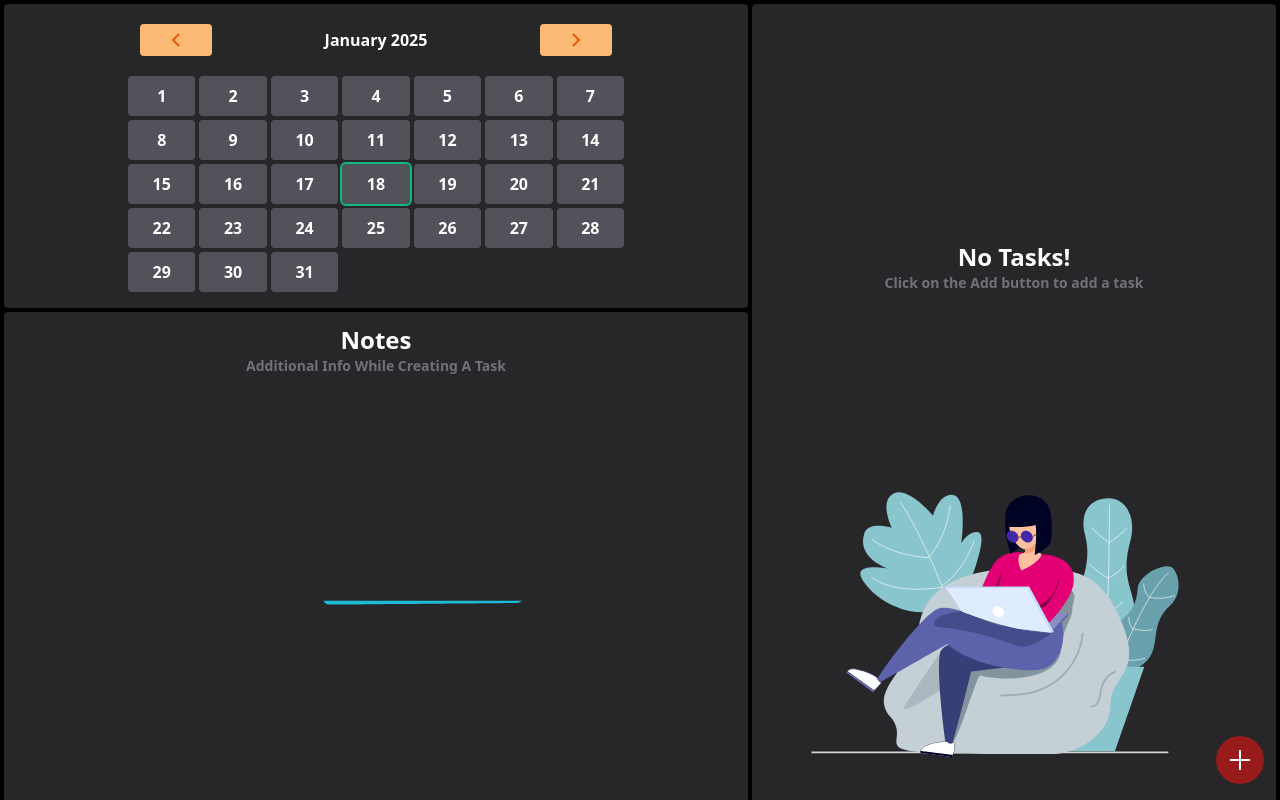
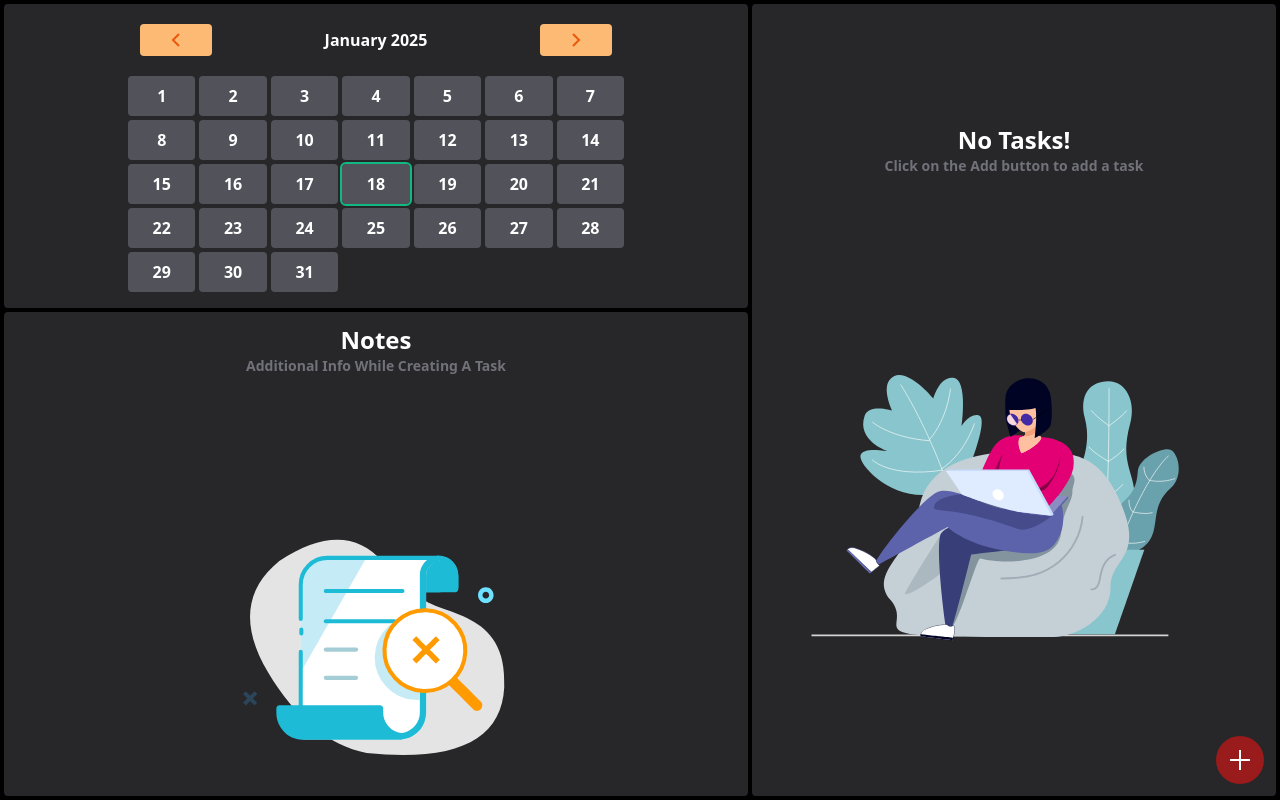
Before and after one commit to charan-nunnabhatla/habit-pro, a Next.js app: page / in a window 1280 px wide. Shown: the top 800 px of the page. Built offline with nearby package versions, Linux system fonts and the light colour scheme.

Commit message:
fixed animation not showing on empty notes

```diff
--- a/app/containers/notes-container.tsx
+++ b/app/containers/notes-container.tsx
@@ -12,7 +12,18 @@ const Lottie = dynamic(() => import("react-lottie-player"), { ssr: false });
 
 export default function NotesContainer() {
   const [habitsData, setHabitData] = useAtom(habitDataAtom);
+
+  let habitsNotes = habitsData.map((habit) => {
+    return habit.notes;
+  });
+
+  habitsNotes = habitsNotes.filter((value) => value !== "");
+
+  console.log("Notes");
+  console.log(habitsNotes);
+
   let key = "";
+
   return (
     <div
       key={key}
@@ -21,7 +32,7 @@ export default function NotesContainer() {
       <span className=" text-sm text-zinc-500 font-bold">
         Additional Info While Creating A Task
       </span>
-      {habitsData.length > 0 ? (
+      {habitsNotes.length > 0 ? (
         Array.from(habitsData).map((habit: habitType) => {
           key = habit.id;
           return habit.notes ? (
@@ -60,7 +71,7 @@ export default function NotesContainer() {
           ) : null;
         })
       ) : (
-        <div key={key} className="my-auto">
+        <div key={key} className="my-auto lg:size-1/2">
           <Lottie animationData={noTasks} play loop />
         </div>
       )}
```
